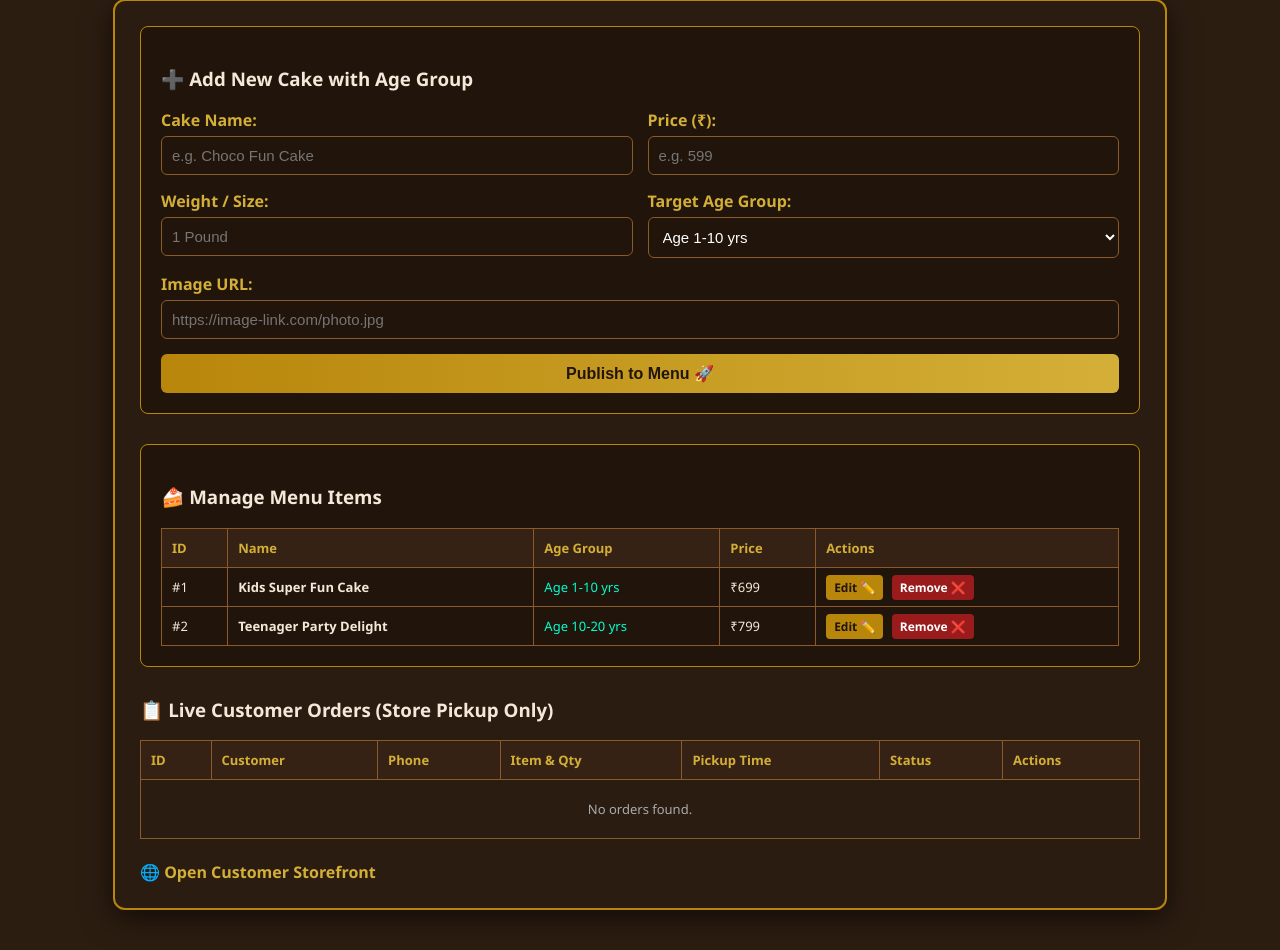
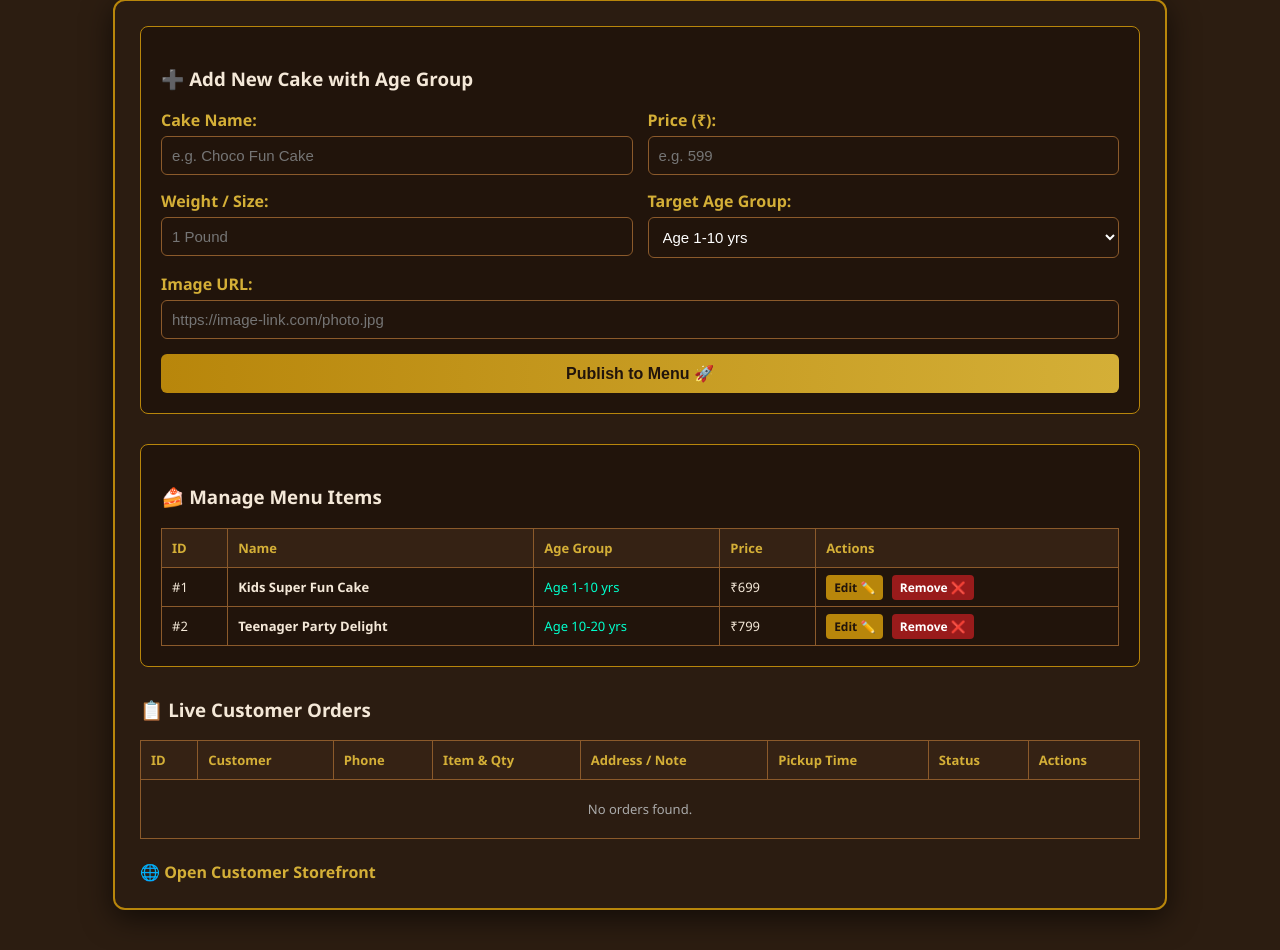
Before and after one commit to yashtikyani010-ai/lovely-bakery, a Flask app: page /admin-dashboard in a window 1280 px wide. Shown: the part 146-1096 px from the top of the page. Run offline with Flask 3, Linux system fonts and the light colour scheme; the visitor is signed in with stand-in values (Sample User, id 1).

Commit message:
Update admin.html

```diff
--- a/lovely_bakery_app/templates/admin.html
+++ b/lovely_bakery_app/templates/admin.html
@@ -164,10 +164,10 @@
         </div>
 
         <!-- Live Orders -->
-        <h3>📋 Live Customer Orders (Store Pickup Only)</h3>
+        <h3>📋 Live Customer Orders</h3>
         <table>
             <thead>
-                <tr><th>ID</th><th>Customer</th><th>Phone</th><th>Item & Qty</th><th>Pickup Time</th><th>Status</th><th>Actions</th></tr>
+                <tr><th>ID</th><th>Customer</th><th>Phone</th><th>Item & Qty</th><th>Address / Note</th><th>Pickup Time</th><th>Status</th><th>Actions</th></tr>
             </thead>
             <tbody>
                 {% for order in orders %}
@@ -176,6 +176,7 @@
                     <td>{{ order.name }}</td>
                     <td>📞 {{ order.phone }}</td>
                     <td>🎂 {{ order.item }} (Qty: {{ order.quantity }})</td>
+                    <td>📍 {{ order.location }}</td>
                     <td><b style="color: #d4af37;">⏰ {{ order.pickup_time }}</b></td>
                     <td><b style="color: #00ffcc;">{{ order.status }}</b></td>
                     <td>
@@ -186,7 +187,7 @@
                     </td>
                 </tr>
                 {% else %}
-                <tr><td colspan="7" style="text-align: center; color: #aaa; padding: 20px;">No orders found.</td></tr>
+                <tr><td colspan="8" style="text-align: center; color: #aaa; padding: 20px;">No orders found.</td></tr>
                 {% endfor %}
             </tbody>
         </table>
```
